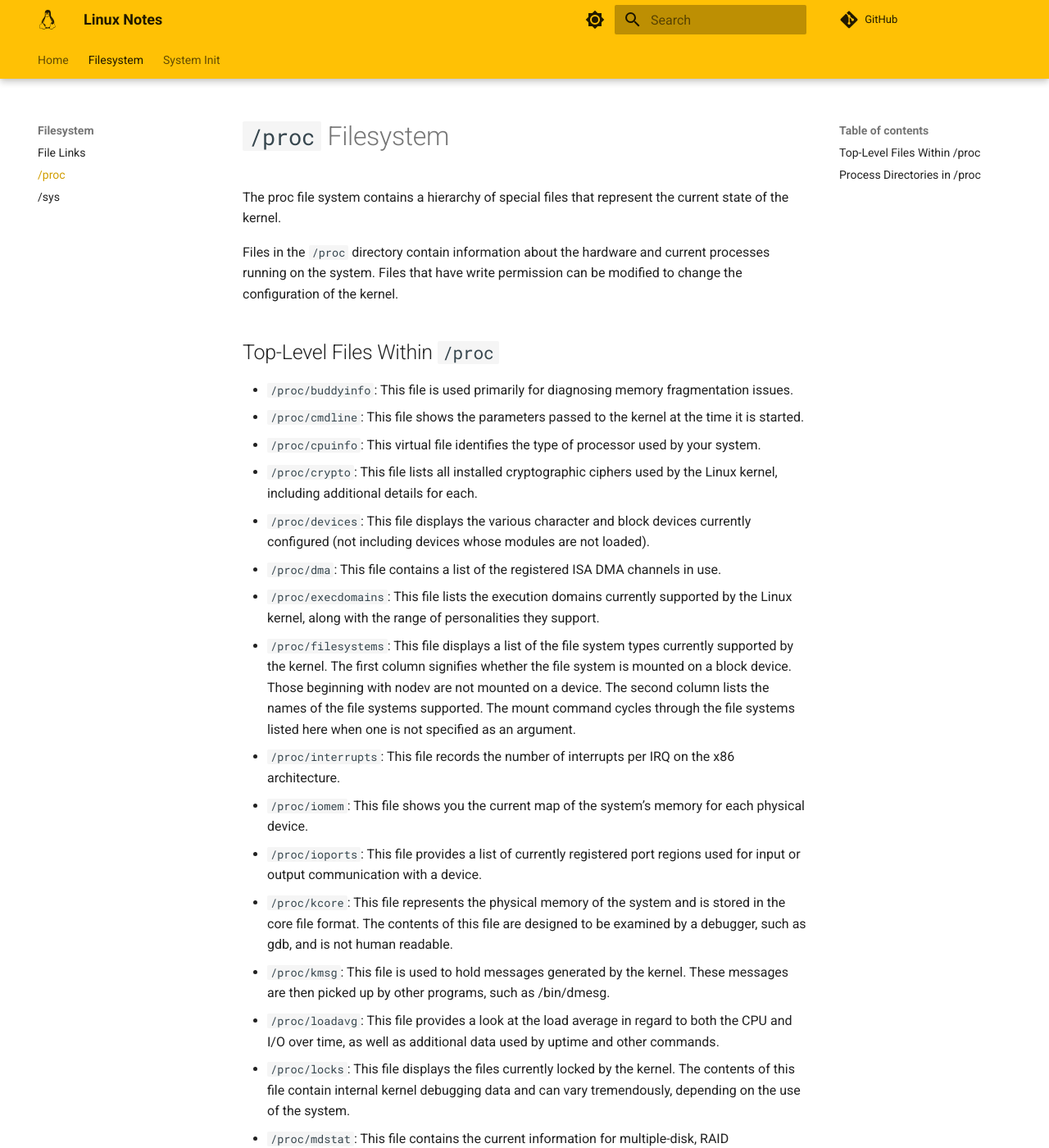
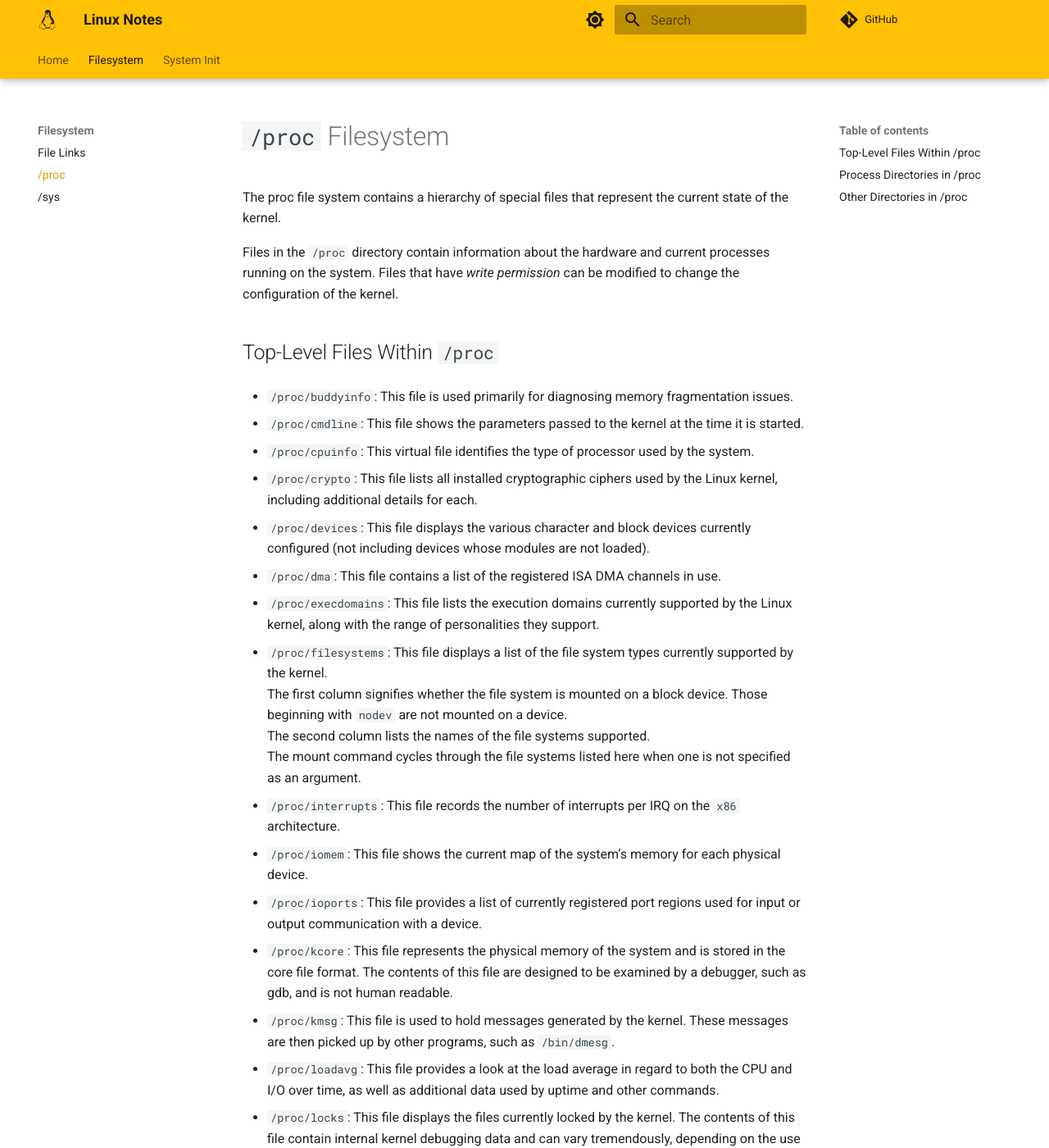
Before and after one commit to m-lamonaca/linux-notes, an MkDocs documentation site: the page built from docs/filesystem/procfs.md, in a window 1280 px wide and 1400 px high. Shown: the whole window at 82% size. Built offline with MkDocs 1.6.1 and Material for MkDocs 9.7.7, drawn with Linux system fonts in a browser that asks for light colours; comment, search, counter and statistics services are not loaded; some of the changed text lies outside the part shown.

Commit message:
refine `/proc` notes

```diff
--- a/docs/filesystem/procfs.md
+++ b/docs/filesystem/procfs.md
@@ -2,34 +2,63 @@
 
 The proc file system contains a hierarchy of special files that represent the current state of the kernel.
 
-Files in the `/proc` directory contain information about the hardware and current processes running on the system. Files that have write permission can be modified to change the configuration of the kernel.
+Files in the `/proc` directory contain information about the hardware and current processes running on the system.
+Files that have _write permission_ can be modified to change the configuration of the kernel.
 
 ## Top-Level Files Within `/proc`
 
 - `/proc/buddyinfo`: This file is used primarily for diagnosing memory fragmentation issues.
+
 - `/proc/cmdline`: This file shows the parameters passed to the kernel at the time it is started.
-- `/proc/cpuinfo`: This virtual file identifies the type of processor used by your system.
+
+- `/proc/cpuinfo`: This virtual file identifies the type of processor used by the system.
+
 - `/proc/crypto`: This file lists all installed cryptographic ciphers used by the Linux kernel, including additional details for each.
+
 - `/proc/devices`: This file displays the various character and block devices currently configured (not including devices whose modules are not loaded).
+
 - `/proc/dma`: This file contains a list of the registered ISA DMA channels in use.
-- `/proc/execdomains`: This file lists the execution domains currently supported by the Linux kernel, along with the range of personalities they support.
-- `/proc/filesystems`: This file displays a list of the file system types currently supported by the kernel. The first column signifies whether the file system is mounted on a block device. Those beginning with nodev are not mounted on a device. The second column lists the names of the file systems supported. The mount command cycles through the file systems listed here when one is not specified as an argument.
-- `/proc/interrupts`: This file records the number of interrupts per IRQ on the x86 architecture.
-- `/proc/iomem`: This file shows you the current map of the system’s memory for each physical device.
+
+- `/proc/execdomains`: This file lists the execution domains currently supported by the Linux kernel, along with the
+  range of personalities they support.
+
+- `/proc/filesystems`: This file displays a list of the file system types currently supported by the kernel.
+  The first column signifies whether the file system is mounted on a block device. Those beginning with `nodev` are not mounted on a device.
+  The second column lists the names of the file systems supported.
+  The mount command cycles through the file systems listed here when one is not specified as an argument.
+
+- `/proc/interrupts`: This file records the number of interrupts per IRQ on the `x86` architecture.
+
+- `/proc/iomem`: This file shows the current map of the system’s memory for each physical device.
+
 - `/proc/ioports`: This file provides a list of currently registered port regions used for input or output communication with a device.
-- `/proc/kcore`: This file represents the physical memory of the system and is stored in the core file format. The contents of this file are designed to be examined by a debugger, such as gdb, and is not human readable.
-- `/proc/kmsg`: This file is used to hold messages generated by the kernel. These messages are then picked up by other programs, such as /bin/dmesg.
-- `/proc/loadavg`: This file provides a look at the load average in regard to both the CPU and I/O over time, as well as additional data used by uptime and other commands.
-- `/proc/locks`: This file displays the files currently locked by the kernel. The contents of this file contain internal kernel debugging data and can vary tremendously, depending on the use of the system.
+
+- `/proc/kcore`: This file represents the physical memory of the system and is stored in the core file format.
+  The contents of this file are designed to be examined by a debugger, such as gdb, and is not human readable.
+
+- `/proc/kmsg`: This file is used to hold messages generated by the kernel. These messages are then picked up by other
+  programs, such as `/bin/dmesg`.
+
+- `/proc/loadavg`: This file provides a look at the load average in regard to both the CPU and I/O over time, as well as
+  additional data used by uptime and other commands.
+
+- `/proc/locks`: This file displays the files currently locked by the kernel. The contents of this file contain internal
+  kernel debugging data and can vary tremendously, depending on the use of the system.
+
 - `/proc/mdstat`: This file contains the current information for multiple-disk, RAID configurations.
+
 - `/proc/meminfo`: This file reports a large amount of valuable information about the system’s RAM usage.
-- `/proc/modules`: This file displays a list of all modules loaded into the kernel. Most of this information can also be viewed by using the /sbin/lsmod command.
+
+- `/proc/modules`: This file displays a list of all modules loaded into the kernel. Most of this information can also be
+  viewed by using the /sbin/lsmod command.
 
 ## Process Directories in `/proc`
 
-The `/proc` directory contains directories with numerical names. These directories are named after a program’s process ID and contain information about that process. The owner and group of each process directory are set to the user running the process.
+The `/proc` directory contains directories with numerical names.
+These directories are named after a program’s process ID and contain information about that process.
+The owner and group of each process directory are set to the user running the process.
 
-Each process directory contains several files including:
+Each `/proc/<pid>` directory contains several files including:
 
 - `cmdline`: The command issued when starting the process
 - `cwd`: A symbolic link to the current working directory for the process
@@ -43,22 +72,47 @@
 - `statm`: The status of the memory in use by the process
 - `status`: The status of the process in a more readable form than stat or statm
 
-Other Directories in /proc
+## Other Directories in `/proc`
 
-Other directories within the/proc directory group similar information by topic. The following is a partial list of these directories:
+Other directories within the `/proc` directory group similar information by topic. The following is a partial list of these directories:
 
-- `/proc/bus`: This directory contains information about the various buses available on the system. The subdirectories and files available within /proc/bus vary depending on the devices connected to the system.
-- `/proc/bus/pci, /proc/bus/usb`: You can get a list of all PCI and USB devices present on the system by using the cat command on the devices file within these directories, but the output is difficult to read and interpret. For a human-readable list of devices, run the lspci and lsusb commands.
+- `/proc/bus`: This directory contains information about the various buses available on the system.
+  The subdirectories and files available within /proc/bus vary depending on the devices connected to the system.
+
+- `/proc/bus/pci`, `/proc/bus/usb`: It's possible to get a list of all PCI and USB devices present on the system by using
+  the cat command on the devices file within these directories, but the output is difficult to read and interpret.
+  For a human-readable list of devices, run the `lspci` and `lsusb` commands.
+
 - `/proc/driver`: This directory contains information for specific drivers in use by the kernel.
+
 - `/proc/fs`: This directory shows which file systems are exported.
-- `/proc/irq`: This directory is used to set IRQ to CPU affinity, which allows the system to connect a particular IRQ to only one CPU. Alternatively, it can exclude a CPU from handling any IRQs.
-- `/proc/self/net`: This directory provides a comprehensive look at various networking parameters and statistics. Each directory and virtual file within this directory describes aspects of the system’s network configuration. The `/proc/net` file is a symbolic link to this directory.
-- `/proc/scsi`: The primary file in this directory is `/proc/scsi/scsi`, which contains a list of every recognized SCSI device. From this listing, the type of device, as well as the model name, vendor, SCSI channel, and ID data is available.
-- `/proc/sys`: This directory is different from others in `/proc`, because it not only provides information about the system but also allows to immediately enable and disable kernel features. If a file has write permissions, it can be used to configure the kernel.
-    Changes made by using the echo command are not persistent and disappear when the system is restarted. To make configuration changes take effect after the system is rebooted, add them to the `/etc/sysctl.conf` file.
+
+- `/proc/irq`: This directory is used to set IRQ to CPU affinity, which allows the system to connect a particular IRQ to only one CPU.
+  Alternatively, it can exclude a CPU from handling any IRQs.
+
+- `/proc/self/net`: This directory provides a comprehensive look at various networking parameters and statistics.
+  Each directory and virtual file within this directory describes aspects of the system’s network configuration.
+  The `/proc/net` file is a symbolic link to this directory.
+
+- `/proc/scsi`: The primary file in this directory is `/proc/scsi/scsi`, which contains a list of every recognized SCSI device.
+  From this listing, the type of device, as well as the model name, vendor, SCSI channel, and ID data is available.
+
+- `/proc/sys`: This directory is different from others in `/proc`, because it not only provides information about the system
+  but also allows to immediately enable and disable kernel features.
+  Changes made by writing to the files are not persistent and disappear when the system is restarted.
+  To make changes persist after rebooting, add them to the `/etc/sysctl.conf` file.
+
 - `/proc/sys/dev`: This directory provides parameters for particular devices on the system.
+
 - `/proc/sys/fs`: This directory contains options and information concerning various aspects of the file system, including quota, file handle, and inode information.
+
 - `/proc/sys/kernel`: This directory contains a variety of different configuration files that directly affect the operation of the kernel.
-- `/proc/sys/net`: This directory contains subdirectories concerning various networking topics. You can alter the files within these directories to adjust the network configuration on a running system.
-- `/proc/sysvipc`: This directory contains information about System V Interprocess Communication (IPC) resources. The files in this directory relate to System V IPC calls for messages (msg), semaphores (sem), and shared memory (shm).
-- `/proc/tty`: This directory contains information about the available and currently used tty devices on the system. The drivers file is a list of the current tty devices in use.
+
+- `/proc/sys/net`: This directory contains subdirectories concerning various networking topics.
+  Ir's possible to alter the files within these directories to adjust the network configuration on a running system.
+
+- `/proc/sysvipc`: This directory contains information about System V Interprocess Communication (IPC) resources.
+  The files in this directory relate to System V IPC calls for messages (msg), semaphores (sem), and shared memory (shm).
+
+- `/proc/tty`: This directory contains information about the available and currently used tty devices on the system.
+  The drivers file is a list of the current tty devices in use.
```
